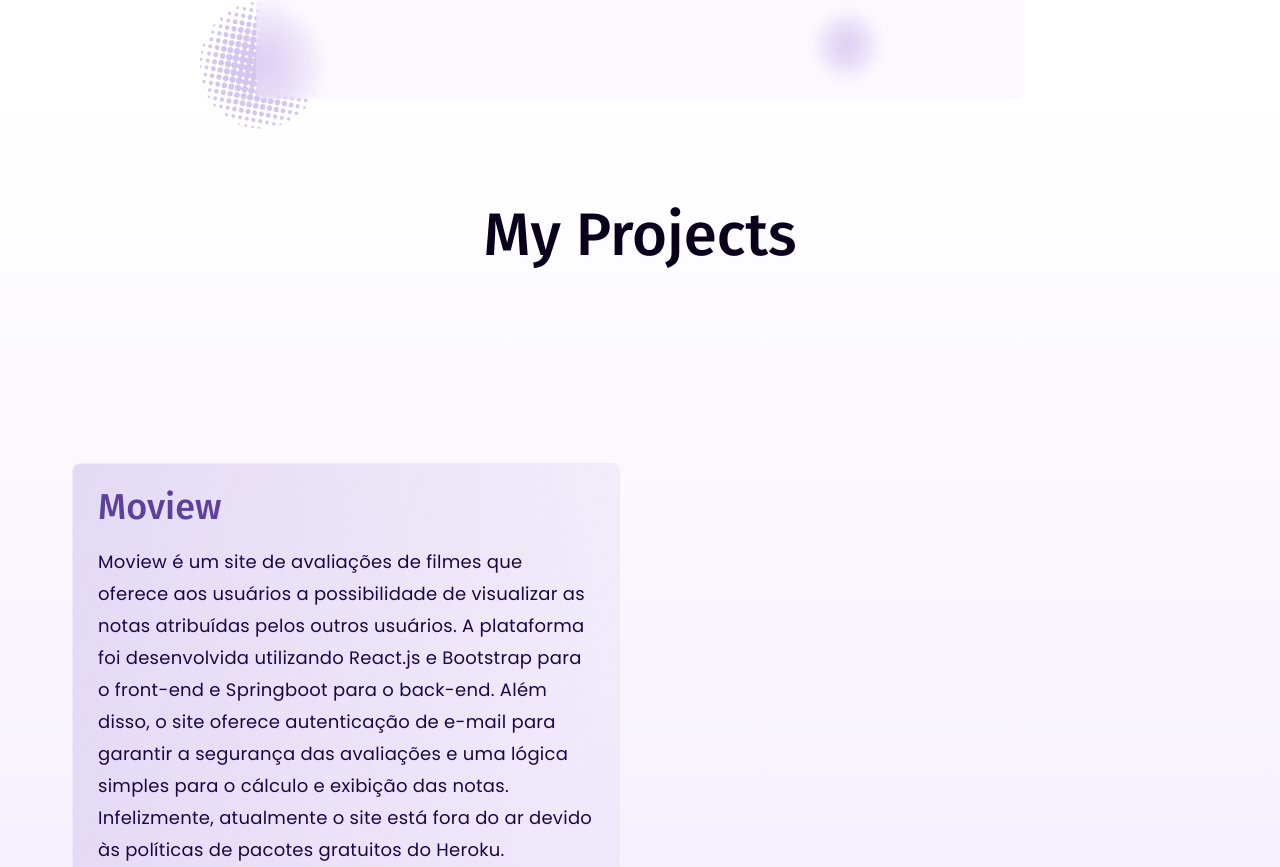
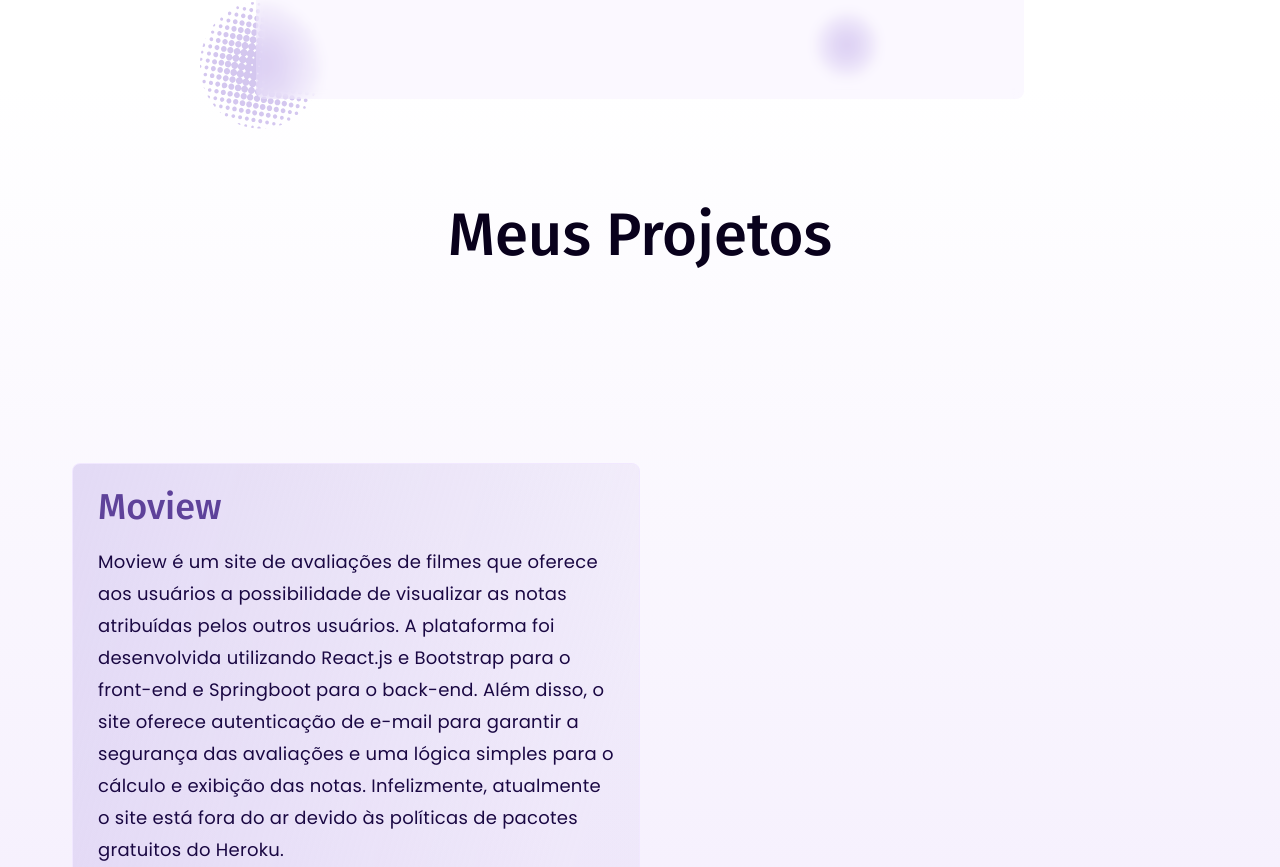
Before and after one commit to AlexWasHeree/victor-alexandre-portfolio, a React (Create React App) app: page / in a window 1280 px wide. Shown: the part 1513-2380 px from the top of the page. Built offline with nearby package versions, Linux system fonts and the light colour scheme; some icons are missing.

Commit message:
fix: my projects title

```diff
--- a/src/Components/Projects/ProjectCard.module.css
+++ b/src/Components/Projects/ProjectCard.module.css
@@ -3,7 +3,7 @@
   grid-template-columns: 1fr 1fr;
   align-items: center;
   overflow: hidden;
-  gap: 40px;
+  gap: 40 px;
 }
 
 .text {
--- a/src/Components/Projects/Projects.js
+++ b/src/Components/Projects/Projects.js
@@ -10,7 +10,7 @@ const Projects = () => {
   return (
     <div id="projects" className={styles.background}>
       <div className={`${styles.content} container`}>
-        <h1>My Projects</h1>
+        <h1>Meus Projetos</h1>
         <ProjectCard
           project="Moview"
           description="Moview é um site de avaliações de filmes que oferece aos usuários a possibilidade de visualizar as notas atribuídas pelos outros usuários. A plataforma foi desenvolvida utilizando React.js e Bootstrap para o front-end e Springboot para o back-end. Além disso, o site oferece autenticação de e-mail para garantir a segurança das avaliações e uma lógica simples para o cálculo e exibição das notas. Infelizmente, atualmente o site está fora do ar devido às políticas de pacotes gratuitos do Heroku.
```
